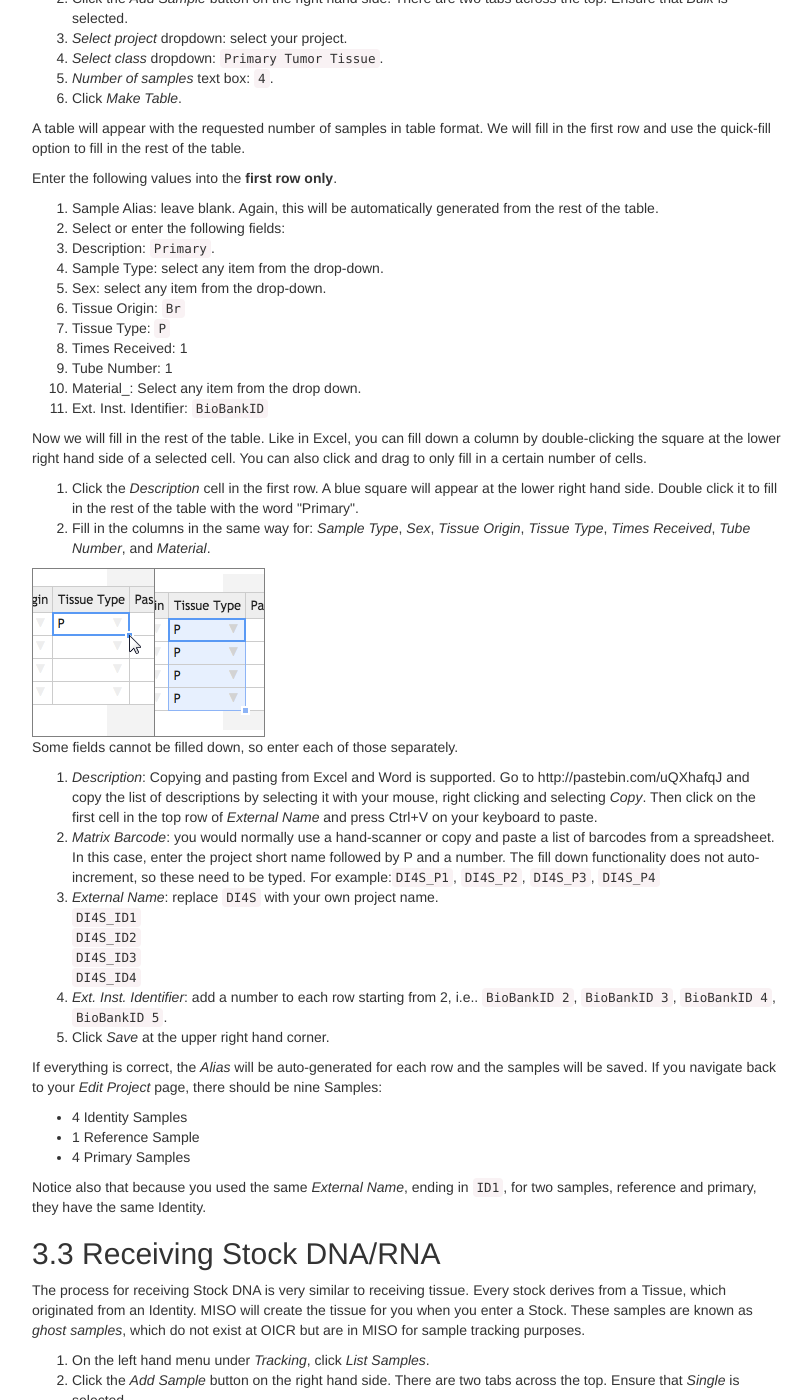
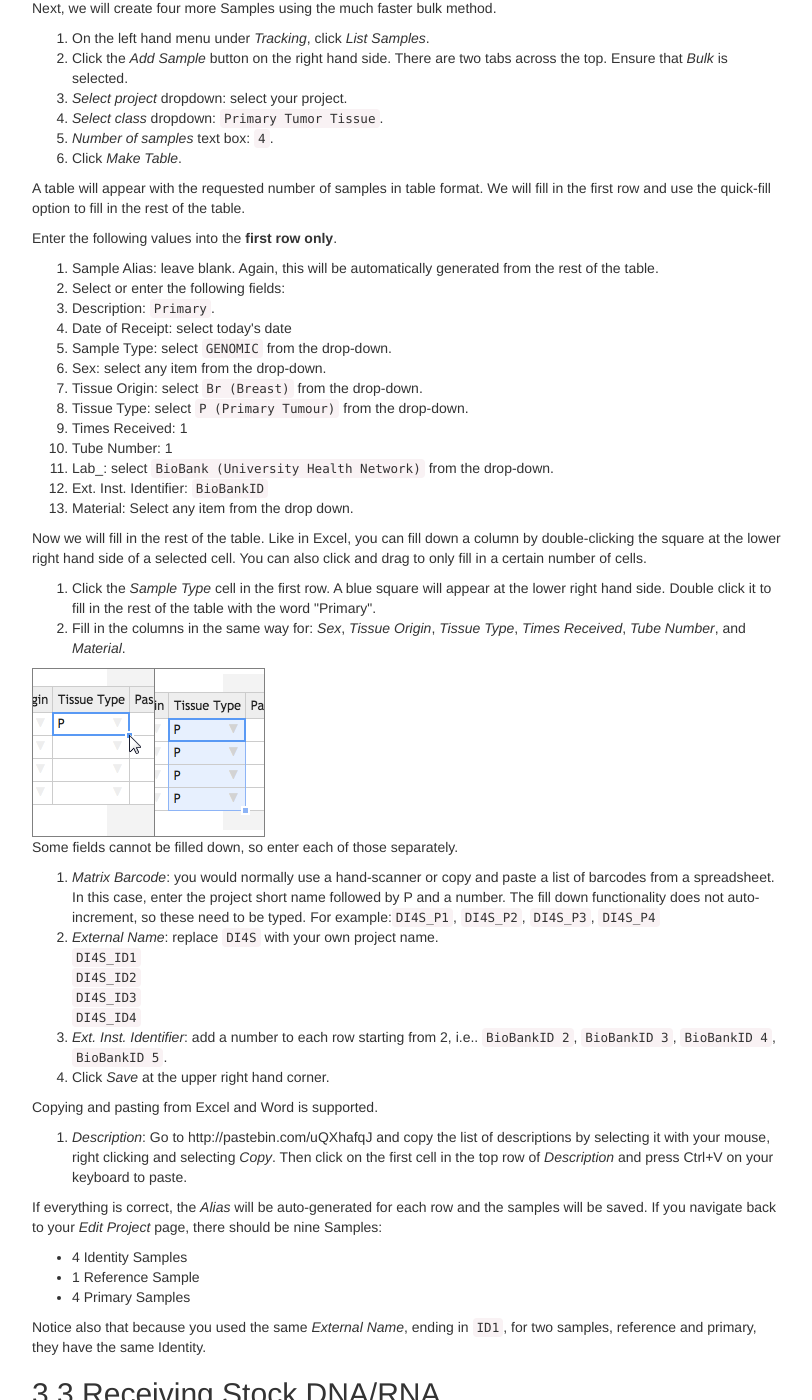
Before and after one commit to miso-lims/walkthroughs, a Jekyll site: the page built from 3-incoming.md, in a window 1280 px wide and 1400 px high, scrolled down 1857 px. Shown: the whole window, without its empty margins (233-1045 px from the left). Built offline with Jekyll 4.4.1, drawn with Linux system fonts in a browser that asks for light colours; some of the changed text lies outside the part shown.

Commit message:
updated sample fields to be similar to a recent sample hierarchy in prod

```diff
--- a/3-incoming.md
+++ b/3-incoming.md
@@ -48,19 +48,21 @@ across the top. Ensure that _Single_ is selected.
   1. Alias: leave blank. This will be auto-generated based on other
 information in this form.
   1. Description: `Reference 1`.
+  1. Date of Receipt: Select today's date
   1. Scientific Name: `Homo sapiens`.
-  1. Sample Type: select `Reference Tissue` from the drop-down.
+  1. Sample Type: select `GENOMIC` from the drop-down.
 1. In the _Identity_ section, enter the
   1. External name : project short name `_ID1` (_e.g._, `DI4S_ID1`). This is the
-individual number.
+name given to the tissue by the external institute that the tissue came from.
   1. Sex: Select any item from the dropdown.
 1. In the _Details_ section, select the _Sample Class_ `Reference Tissue`.
 1. In the _Tissue_ section, select or enter the following to create a reference Sample.
-  1. Tissue Origin: `Lymphocyte`
-  1. Tissue Type: `Reference or non-tumour, non-diseased tissue sample`
+  1. Tissue Origin: `Ly (Lymphocyte)`
+  1. Tissue Type: `R (Reference or non-tumour, non-diseased tissue sample)`
   1. Tissue Material: Select any from the drop-down.
   1. External Institute Identifier: `BioBankID 1`. This is the Biobank ID or Tube ID.
 It may also be left blank.
+  1. Lab: Select `BioBank (University Health Network)` from the drop-down.
   1. Times Received: `1`
   1. Tube Number: `1`
 1. At the upper right hand side, click _Save_.
@@ -130,24 +132,26 @@ Enter the following values into the **first row only**.
 the rest of the table.
 1. Select or enter the following fields:
   1. Description: `Primary`.
-  1. Sample Type: select any item from the drop-down.
+  1. Date of Receipt: select today's date
+  1. Sample Type: select `GENOMIC` from the drop-down.
   1. Sex: select any item from the drop-down.
-  1. Tissue Origin: `Br`
-  1. Tissue Type: `P`
+  1. Tissue Origin: select `Br (Breast)` from the drop-down.
+  1. Tissue Type: select `P (Primary Tumour)` from the drop-down.
   1. Times Received: 1
   1. Tube Number: 1
-  1. Material_: Select any item from the drop down.
+  1. Lab_: select `BioBank (University Health Network)` from the drop-down.
   1. Ext. Inst. Identifier: `BioBankID`
+  1. Material: Select any item from the drop down.
 
 
 Now we will fill in the rest of the table. Like in Excel, you can fill down a
 column by double-clicking the square at the lower right hand side of a selected
 cell. You can also click and drag to only fill in a certain number of cells.
 
-1. Click the _Description_ cell in the first row. A blue square will appear at
+1. Click the _Sample Type_ cell in the first row. A blue square will appear at
 the lower right hand side. Double click it to fill in the rest of the table with
 the word "Primary".
-1. Fill in the columns in the same way for: _Sample Type_, _Sex_, _Tissue
+1. Fill in the columns in the same way for: _Sex_, _Tissue
 Origin_, _Tissue Type_, _Times Received_, _Tube Number_, and _Material_.
 
 <table border="1"><tr><td>
@@ -159,11 +163,6 @@ Origin_, _Tissue Type_, _Times Received_, _Tube Number_, and _Material_.
 
 Some fields cannot be filled down, so enter each of those separately.
 
-1. _Description_: Copying and pasting from Excel and Word is supported. Go to
-http://pastebin.com/uQXhafqJ and copy the list of descriptions by selecting it
-with your mouse, right clicking and selecting _Copy_. Then click on the first
-cell in the top row of _External Name_ and press Ctrl+V on your keyboard to
-paste.
 1. _Matrix Barcode_: you would normally use a hand-scanner or
 copy and paste a list of barcodes from a spreadsheet. In this case, enter the project
 short name followed by P and a number. The fill down functionality does not
@@ -173,6 +172,14 @@ auto-increment, so these need to be typed. For example:`DI4S_P1`, `DI4S_P2`, `DI
 1. _Ext. Inst. Identifier_: add a number to each row starting from 2, i.e..
 `BioBankID 2`, `BioBankID 3`, `BioBankID 4`, `BioBankID 5`.
 1. Click _Save_ at the upper right hand corner.
+
+Copying and pasting from Excel and Word is supported.
+
+1. _Description_: Go to
+http://pastebin.com/uQXhafqJ and copy the list of descriptions by selecting it
+with your mouse, right clicking and selecting _Copy_. Then click on the first
+cell in the top row of _Description_ and press Ctrl+V on your keyboard to
+paste.
 
 If everything is correct, the _Alias_ will be auto-generated for each row and
 the samples will be saved. If you navigate back to your _Edit Project_ page,
@@ -200,9 +207,11 @@ across the top. Ensure that _Single_ is selected.
   1. Project: Select the project you created in the last exercise.
   1. Alias: leave blank. This will be auto-generated based on other
 information in this form.
-  1. Description: `Stock 2`.
+  1. Description: `Stock 1`.
+  1. Date of receipt: select today's date.
   1. Scientific Name: `Homo sapiens`.
-  1. Sample Type: select any from the drop-down.
+  1. Sample Type: select `GENOMIC` from the drop-down.
+  1. Volume (µl): `300`
 1. In the _Identity_ section, enter the
   1. External name : project name `_ID2`.
   1. Sex: Select any item from the dropdown.
@@ -210,15 +219,16 @@ information in this form.
 1. In the _Tissue_ section, select or enter the following to create a reference
 Sample.
   1. Tissue Class: `Reference Tissue`
-  1. Tissue Origin: `Unknown`
-  1. Tissue Type: `Reference or non-tumour, non-diseased tissue sample`
+  1. Tissue Origin: `nn (Unknown)`
+  1. Tissue Type: `R (Reference or non-tumour, non-diseased tissue sample)`
   1. Tissue Material: Select any from the drop-down.
   1. External Institute Identifier: `BioBankID 6`.
+  1. Lab: `BioBank (University Health Network)`.
   1. Times Received: `1`
   1. Tube Number: `1`
 1. At the upper right hand side, click _Save_.
 
-Stock aliases are created from their tissue alias by appending _D_S# or _R_S#.
+Stock aliases are created from their tissue alias by appending _\_D\_S#_ or _\_R\_S#_.
 For example, the first DNA stock that derives from a tissue `DI4S_0002_Ly_R_nn_1-1` has
 the name `DI4S_0002_Ly_R_nn_1-1_D_S1`.
 
```
Also changed, not shown: 4-samples.md (+6 -4 lines), 6-libraries.md (+7 -3 lines).
